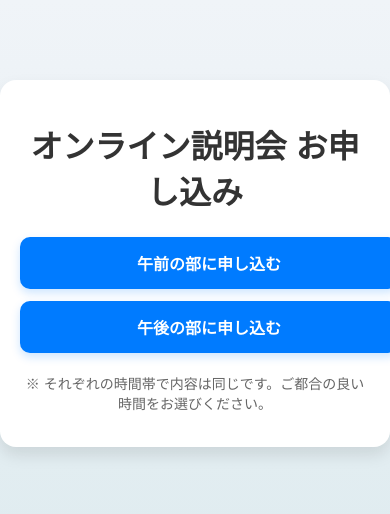
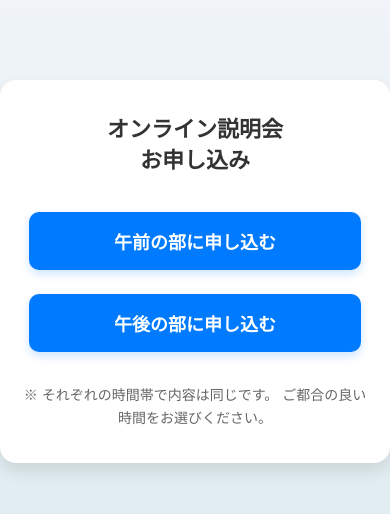
Before and after one commit to minamide03330/brandnew, a plain HTML site: page index.html in a window 390 px wide. Drawn offline with Linux system fonts and the light colour scheme.

Commit message:
Update index.html

```diff
--- a/index.html
+++ b/index.html
@@ -2,7 +2,7 @@
 <html lang="ja">
 <head>
   <meta charset="UTF-8">
-  <title>オンライン説明会お申込み</title>
+  <title>オンライン説明会お申し込み</title>
   <meta name="viewport" content="width=device-width, initial-scale=1">
   <style>
     body {
@@ -25,12 +25,15 @@
     h1 {
       color: #333;
       margin-bottom: 24px;
+      font-size: 28px;
+      line-height: 1.4;
     }
 
     .button {
-      display: block;
-      width: 100%;
-      margin: 12px 0;
+      display: inline-block;
+      width: 90%;
+      max-width: 300px;
+      margin: 12px auto;
       padding: 16px;
       font-size: 18px;
       font-weight: bold;
@@ -50,21 +53,31 @@
       margin-top: 20px;
       font-size: 14px;
       color: #666;
+      line-height: 1.6;
     }
 
     @media (max-width: 500px) {
-      .button {
-        font-size: 16px;
-        padding: 14px;
+      h1 {
+        font-size: 22px;
+      }
+
+      h1::after {
+        content: "\Aお申し込み";
+        white-space: pre;
+      }
+
+      .note::after {
+        content: "\A";
+        white-space: pre;
       }
     }
   </style>
 </head>
 <body>
   <div class="container">
-    <h1>オンライン説明会 お申し込み</h1>
+    <h1>オンライン説明会</h1>
 
-    <!-- GoogleフォームのURLをここに置き換えてください -->
+    <!-- GoogleフォームのURLに変更してください -->
     <a class="button" href="https://docs.google.com/forms/d/e/FORM_ID_1/viewform" target="_blank">
       午前の部に申し込む
     </a>
@@ -72,7 +85,10 @@
       午後の部に申し込む
     </a>
 
-    <p class="note">※ それぞれの時間帯で内容は同じです。ご都合の良い時間をお選びください。</p>
+    <p class="note">
+      ※ それぞれの時間帯で内容は同じです。
+      ご都合の良い時間をお選びください。
+    </p>
   </div>
 </body>
 </html>
```
